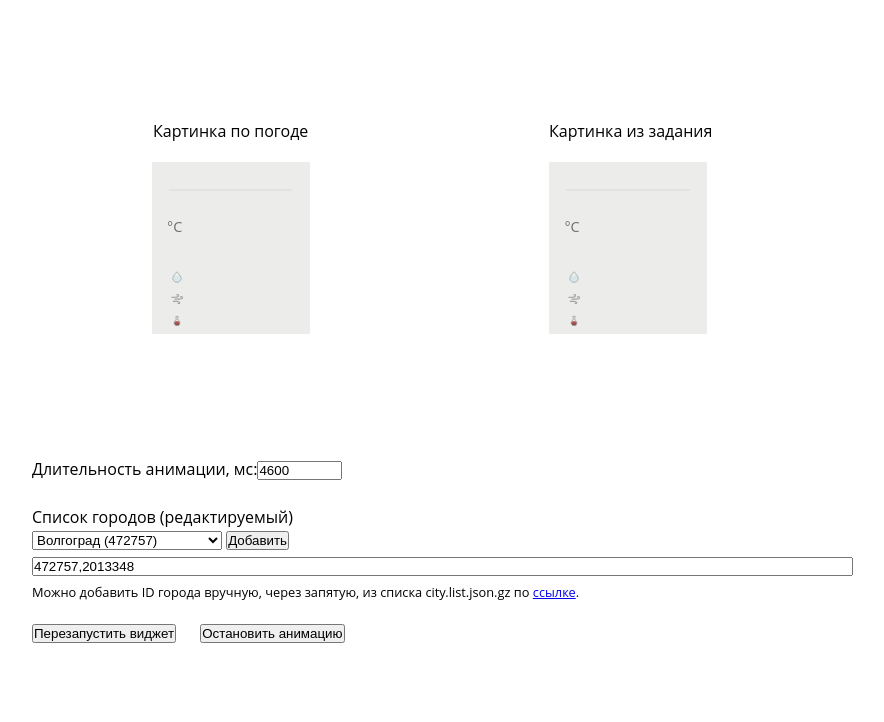
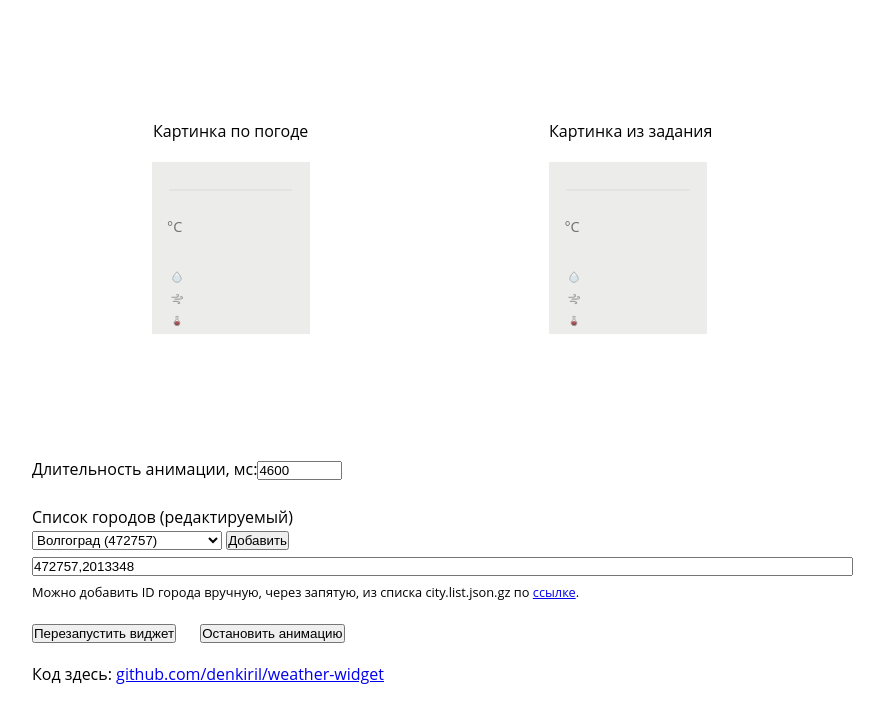
Before and after one commit to denkiril/weather-widget, a plain HTML site: page index.html in a window 1280 px wide. Shown: the whole page, without its empty margins (208-1092 px from the left). Drawn offline with Linux system fonts and the light colour scheme; no server answers.

Commit message:
add ref to github

```diff
--- a/index.html
+++ b/index.html
@@ -81,6 +81,7 @@
             <button id="updateBtn">Перезапустить виджет</button>
             <button id="stopBtn">Остановить анимацию</button>
         </div>
+        <p>Код здесь: <a href="https://github.com/denkiril/weather-widget" target="_blank">github.com/denkiril/weather-widget</a></p>
 
     </div>
 
```
